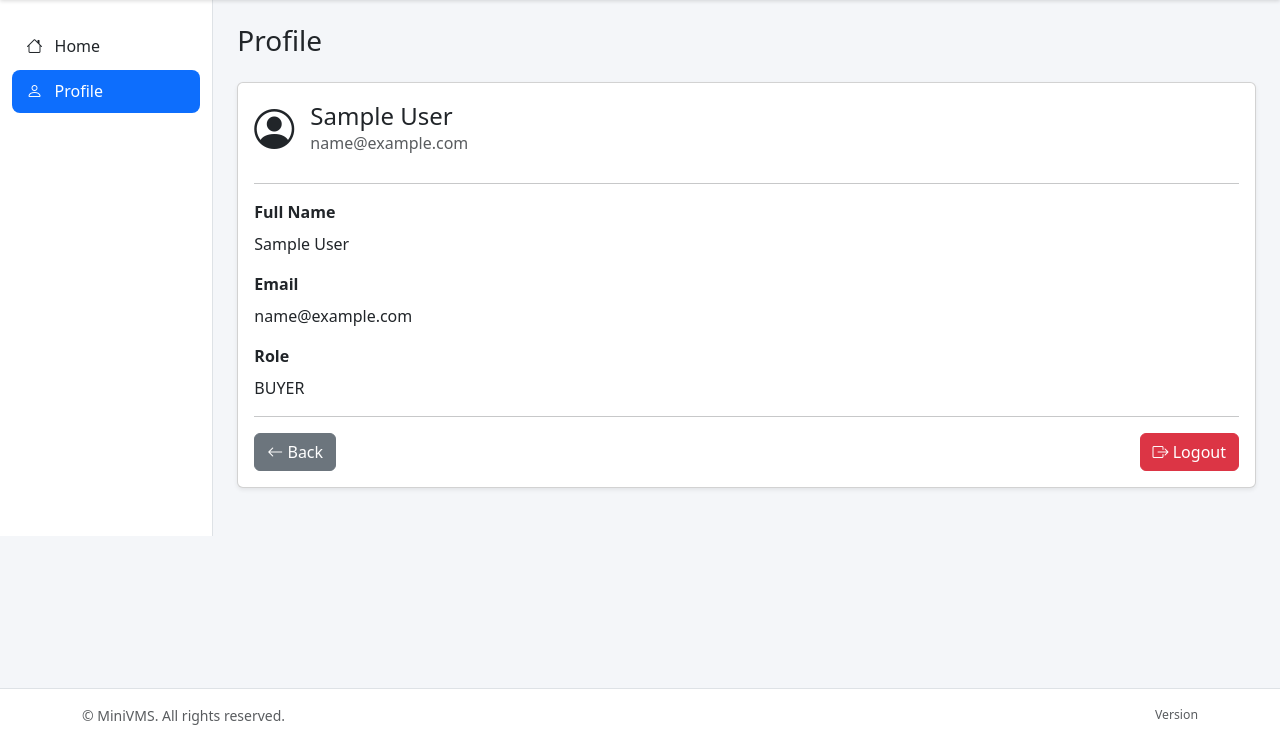
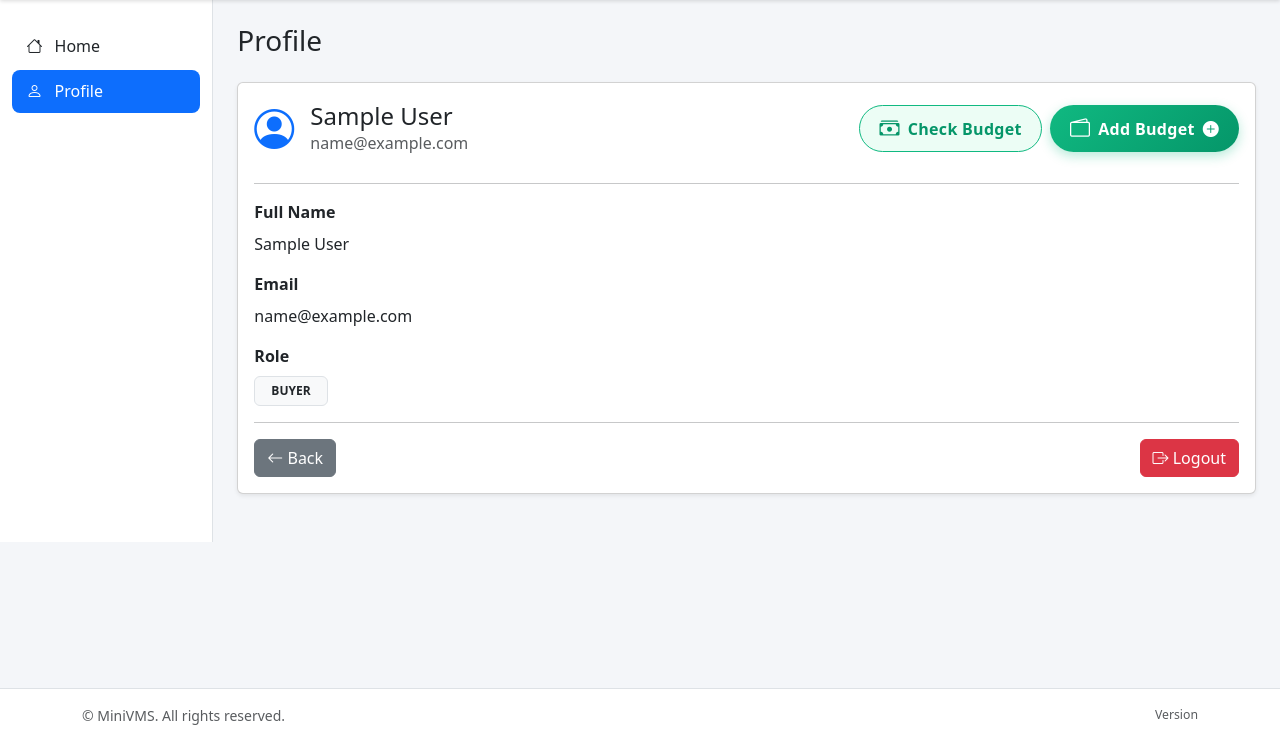
Before and after one commit to VictorAngelov1993/MiniVMS-A, a Spring Boot app: page /profile in a window 1280 px wide. Shown: the part 58-800 px from the top of the page. Run offline with Spring Boot 4, Linux system fonts and the light colour scheme; the visitor is signed in with stand-in values (Sample User, id 1); tables that the repository leaves empty hold one stand-in row (values such as "Sample post"); some of the project's set-up classes (security, data sources, template engines, error pages and the like) are left out, and stand-ins take their place.

Commit message:
feat(profile): add 'Add Budget' and 'Check Budget' buttons for buyers

```diff
--- a/src/main/resources/templates/components/profile.html
+++ b/src/main/resources/templates/components/profile.html
@@ -8,6 +8,55 @@
   <link href="https://cdn.jsdelivr.net/npm/bootstrap@5.3.3/dist/css/bootstrap.min.css" rel="stylesheet">
   <link href="https://cdn.jsdelivr.net/npm/bootstrap-icons@1.11.3/font/bootstrap-icons.css" rel="stylesheet">
   <link href="/css/styles.css" th:href="@{/css/styles.css}" rel="stylesheet">
+
+  <style>
+    /* Primary Add Budget button */
+    .btn-budget {
+      background: linear-gradient(135deg, #10b981 0%, #059669 100%);
+      color: #ffffff;
+      border: none;
+      border-radius: 50px;
+      padding: 0.5rem 1.25rem;
+      font-weight: 600;
+      letter-spacing: 0.3px;
+      box-shadow: 0 4px 12px rgba(16, 185, 129, 0.3);
+      transition: all 0.25s ease;
+    }
+
+    .btn-budget:hover {
+      background: linear-gradient(135deg, #059669 0%, #047857 100%);
+      color: #ffffff;
+      transform: translateY(-2px);
+      box-shadow: 0 6px 16px rgba(16, 185, 129, 0.45);
+    }
+
+    .btn-budget:active {
+      transform: translateY(0);
+    }
+
+    /* Complementary Check Budget button */
+    .btn-check-budget {
+      background-color: #ecfdf5;
+      color: #059669;
+      border: 1.5px solid #10b981;
+      border-radius: 50px;
+      padding: 0.45rem 1.2rem;
+      font-weight: 600;
+      letter-spacing: 0.3px;
+      transition: all 0.25s ease;
+    }
+
+    .btn-check-budget:hover {
+      background-color: #10b981;
+      color: #ffffff;
+      transform: translateY(-2px);
+      box-shadow: 0 4px 12px rgba(16, 185, 129, 0.25);
+    }
+
+    .btn-check-budget:active {
+      transform: translateY(0);
+    }
+  </style>
 </head>
 
 <body>
@@ -17,7 +66,7 @@
 <div class="container-fluid app-shell">
   <div class="row">
 
-    <!-- Sidebar (same style as dashboard) -->
+    <!-- Sidebar -->
     <nav class="col-12 col-md-3 col-lg-2 app-sidebar" aria-label="Profile navigation">
       <ul class="nav flex-column">
         <li class="nav-item">
@@ -40,11 +89,27 @@
       <div class="card shadow-sm">
         <div class="card-body">
 
-          <div class="d-flex align-items-center mb-4">
-            <i class="bi bi-person-circle fs-1 me-3"></i>
-            <div>
-              <h4 class="mb-0" th:text="${user.fullName}">John Doe</h4>
-              <div class="text-muted" th:text="${user.email}">john.doe@example.com</div>
+          <div class="d-flex align-items-center justify-content-between flex-wrap gap-3 mb-4">
+            <div class="d-flex align-items-center">
+              <i class="bi bi-person-circle fs-1 me-3 text-primary"></i>
+              <div>
+                <h4 class="mb-0" th:text="${user.fullName}">John Doe</h4>
+                <div class="text-muted" th:text="${user.email}">john.doe@example.com</div>
+              </div>
+            </div>
+
+            <!-- BUYER BUDGET ACTIONS (Visible only to Buyers) -->
+            <div th:if="${#strings.equalsIgnoreCase(user.role, 'Buyer')}" class="d-flex flex-wrap gap-2">
+              <a th:href="@{/budgets}" class="btn btn-check-budget d-inline-flex align-items-center gap-2">
+                <i class="bi bi-cash-stack fs-5"></i>
+                <span>Check Budget</span>
+              </a>
+
+              <a th:href="@{/budgets/add}" class="btn btn-budget d-inline-flex align-items-center gap-2">
+                <i class="bi bi-wallet2 fs-5"></i>
+                <span>Add Budget</span>
+                <i class="bi bi-plus-circle-fill"></i>
+              </a>
             </div>
           </div>
 
@@ -62,12 +127,14 @@
 
           <div class="mb-3">
             <label class="form-label fw-semibold">Role</label>
-            <div th:text="${user.role}">Buyer</div>
+            <div>
+              <span class="badge bg-light text-dark border px-3 py-2" th:text="${user.role}">Buyer</span>
+            </div>
           </div>
 
           <hr>
 
-          <div class="d-flex justify-content-between">
+          <div class="d-flex justify-content-between align-items-center">
             <a th:href="${user.roleHomeUrl}" class="btn btn-secondary">
               <i class="bi bi-arrow-left"></i> Back
             </a>
--- a/src/main/resources/templates/components/timesheet-row.html
+++ b/src/main/resources/templates/components/timesheet-row.html
@@ -27,7 +27,7 @@
     <a class="btn btn-sm btn-outline-primary" href="/worker/timesheets/1/edit"
        th:href="@{${editUrlPrefix} + ${timesheet.id} + '/edit'}"
        aria-label="View or edit timesheet">
-      View / Edit
+      View
     </a>
   </td>
 </tr>
```
